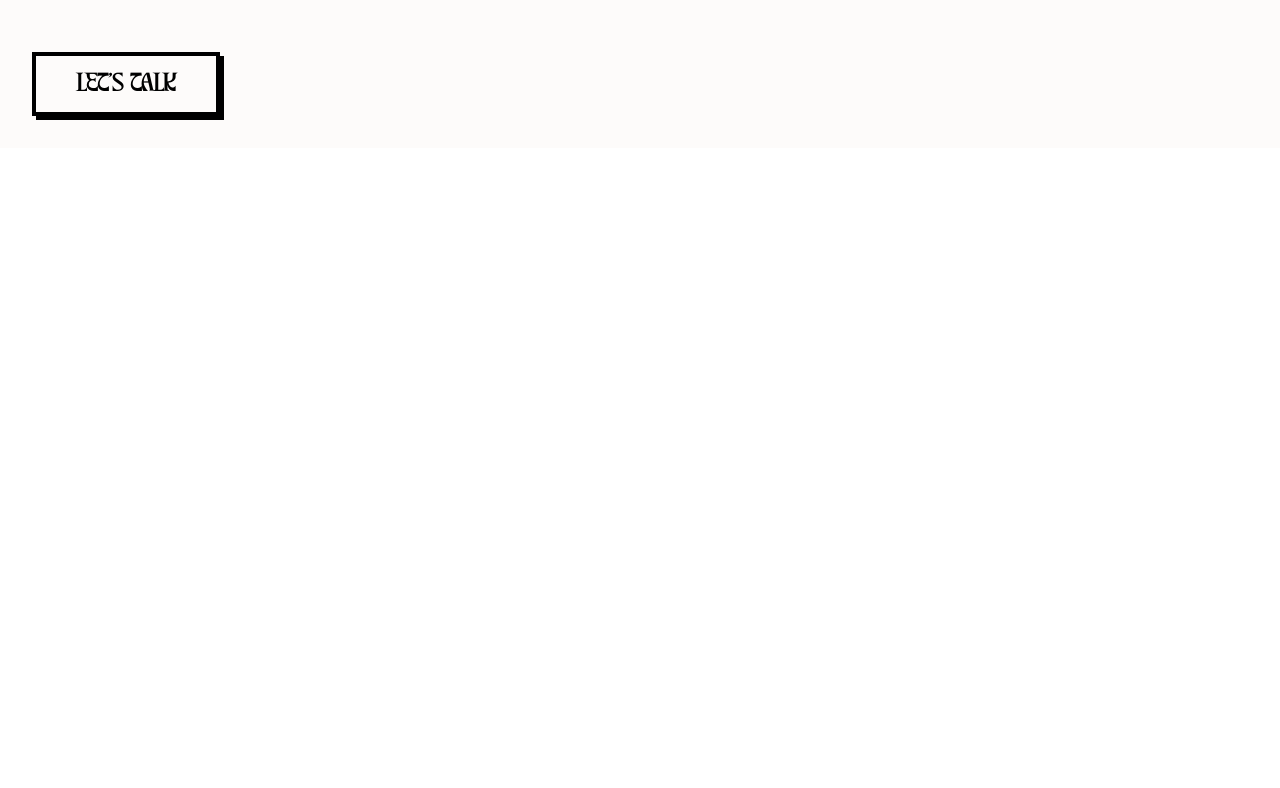
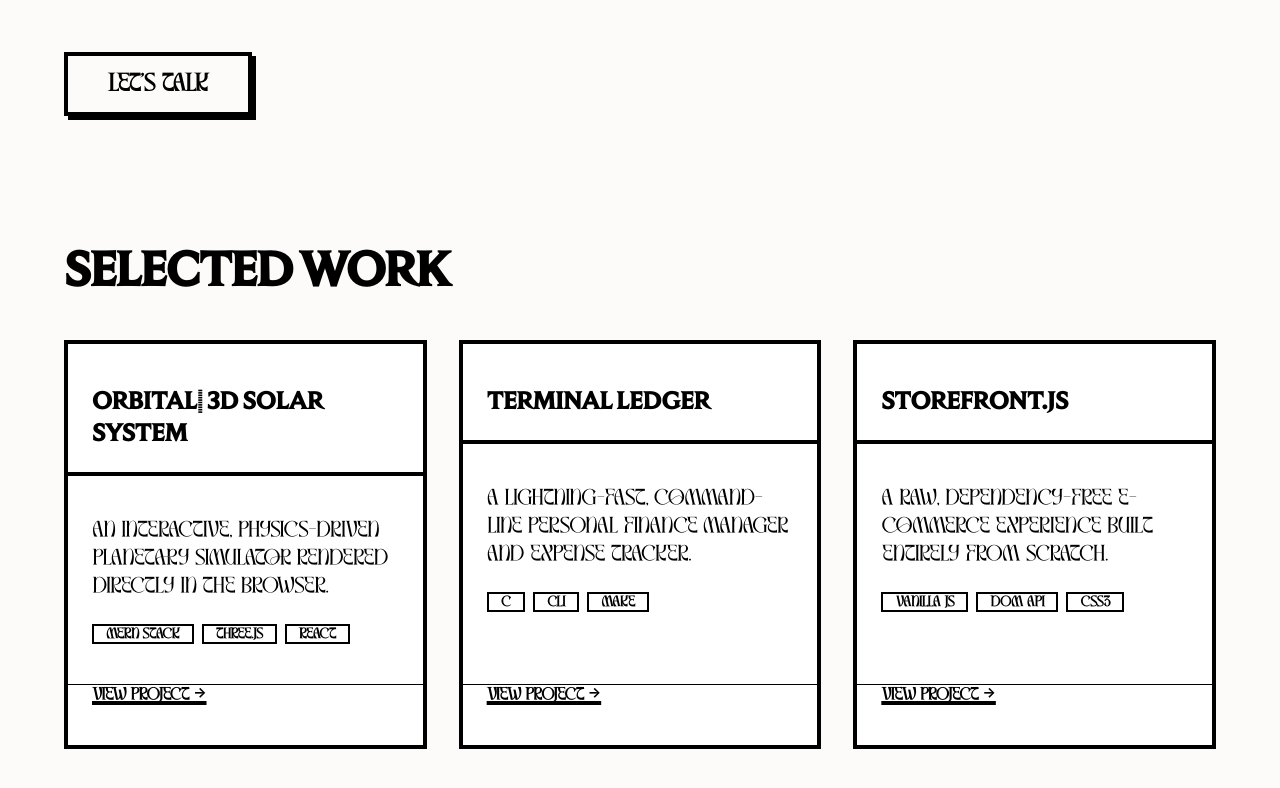
Before and after one commit to samybit/brutalist-portfolio, a React (Vite) app: page / in a window 1280 px wide. Shown: the part 696-1484 px from the top of the page. Before the commit the page ends 844 px from the top, so only its background shows below. Built offline with nearby package versions, Linux system fonts and the light colour scheme.

Commit message:
add project cards and badges

```diff
--- a/src/App.tsx
+++ b/src/App.tsx
@@ -1,5 +1,29 @@
 import { motion } from "framer-motion";
 import { Button } from "@/components/ui/button";
+import { Badge } from "@/components/ui/badge";
+import { Card, CardContent, CardDescription, CardFooter, CardHeader, CardTitle } from "@/components/ui/card";
+
+// Data array for the grid
+const projects = [
+  {
+    title: "Orbital: 3D Solar System",
+    description: "An interactive, physics-driven planetary simulator rendered directly in the browser.",
+    tech: ["MERN Stack", "Three.js", "React"],
+    link: "#"
+  },
+  {
+    title: "Terminal Ledger",
+    description: "A lightning-fast, command-line personal finance manager and expense tracker.",
+    tech: ["C", "CLI", "Make"],
+    link: "#"
+  },
+  {
+    title: "Storefront.js",
+    description: "A raw, dependency-free e-commerce experience built entirely from scratch.",
+    tech: ["Vanilla JS", "DOM API", "CSS3"],
+    link: "#"
+  }
+];
 
 export default function App() {
   return (
@@ -10,25 +34,25 @@
           Samy<span className="text-mainBrand">.</span>Dev
         </h1>
         <nav className="space-x-8 font-sans font-bold uppercase text-sm hidden md:block">
-          <a href="#" className="hover:text-mainBrand underline decoration-4 underline-offset-4">Work</a>
-          <a href="#" className="hover:text-mainBrand underline decoration-4 underline-offset-4">Process</a>
-          <a href="#" className="hover:text-mainBrand underline decoration-4 underline-offset-4">Contact</a>
+          <a href="#work" className="hover:text-mainBrand underline decoration-4 underline-offset-4">Work</a>
+          <a href="#contact" className="hover:text-mainBrand underline decoration-4 underline-offset-4">Contact</a>
         </nav>
       </header>
 
       {/* Hero Content */}
-      <main className="max-w-6xl">
+      <main className="max-w-6xl mx-auto">
         <motion.div
           initial={{ x: -50, opacity: 0 }}
           animate={{ x: 0, opacity: 1 }}
           transition={{ duration: 0.5, ease: "easeOut" }}
+          className="mb-32"
         >
           <h2 className="text-7xl md:text-9xl font-heading font-black uppercase leading-[0.8] mb-10">
             Design <br /> Without <br /> <span className="italic text-mainBrand">Apology.</span>
           </h2>
 
           <p className="font-sans text-xl md:text-2xl max-w-xl font-bold mb-12 leading-tight">
-            A MERN stack developer building interfaces that demand attention through heavy borders and sharp typography.
+            A developer building interfaces that demand attention through heavy borders and sharp typography.
           </p>
 
           <div className="flex gap-4">
@@ -37,6 +61,55 @@
             </Button>
           </div>
         </motion.div>
+
+        {/* Selected Work Section */}
+        <section id="work" className="mb-32">
+          <div className="flex items-center gap-6 mb-12">
+            <h3 className="text-5xl font-heading font-black uppercase tracking-tight">Selected Work</h3>
+            <div className="h-2 flex-grow bg-foreground"></div>
+          </div>
+
+          <div className="grid grid-cols-1 md:grid-cols-2 lg:grid-cols-3 gap-8">
+            {projects.map((project, index) => (
+              <motion.div
+                key={index}
+                initial={{ y: 50, opacity: 0 }}
+                whileInView={{ y: 0, opacity: 1 }}
+                viewport={{ once: true, margin: "-50px" }}
+                transition={{ duration: 0.4, delay: index * 0.1 }}
+              >
+                <Card className="h-full flex flex-col rounded-none border-4 border-foreground shadow-brutal hover:shadow-none hover:translate-x-2 hover:translate-y-2 transition-all bg-white duration-200 cursor-pointer group">
+                  <CardHeader className="border-b-4 border-foreground bg-accent/20 p-6">
+                    <CardTitle className="text-2xl font-heading font-black uppercase group-hover:text-mainBrand transition-colors">
+                      {project.title}
+                    </CardTitle>
+                  </CardHeader>
+                  <CardContent className="flex-grow p-6">
+                    <CardDescription className="font-sans text-lg text-foreground font-medium mb-6">
+                      {project.description}
+                    </CardDescription>
+                    <div className="flex flex-wrap gap-2">
+                      {project.tech.map((tech, i) => (
+                        <Badge
+                          key={i}
+                          variant="outline"
+                          className="rounded-none border-2 border-foreground font-sans font-bold uppercase text-xs px-3 py-1"
+                        >
+                          {tech}
+                        </Badge>
+                      ))}
+                    </div>
+                  </CardContent>
+                  <CardFooter className="p-6 pt-0">
+                    <a href={project.link} className="font-sans font-bold uppercase text-sm underline decoration-4 underline-offset-4 hover:text-mainBrand transition-colors">
+                      View Project &rarr;
+                    </a>
+                  </CardFooter>
+                </Card>
+              </motion.div>
+            ))}
+          </div>
+        </section>
       </main>
     </div>
   );
--- /dev/null
+++ b/src/components/ui/badge.tsx
@@ -0,0 +1,49 @@
+import * as React from "react"
+import { cva, type VariantProps } from "class-variance-authority"
+import { Slot } from "radix-ui"
+
+import { cn } from "@/lib/utils"
+
+const badgeVariants = cva(
+  "group/badge inline-flex h-5 w-fit shrink-0 items-center justify-center gap-1 overflow-hidden rounded-none border border-transparent px-2 py-0.5 text-xs font-medium whitespace-nowrap transition-all focus-visible:border-ring focus-visible:ring-[3px] focus-visible:ring-ring/50 has-data-[icon=inline-end]:pr-1.5 has-data-[icon=inline-start]:pl-1.5 aria-invalid:border-destructive aria-invalid:ring-destructive/20 dark:aria-invalid:ring-destructive/40 [&>svg]:pointer-events-none [&>svg]:size-3!",
+  {
+    variants: {
+      variant: {
+        default: "bg-primary text-primary-foreground [a]:hover:bg-primary/80",
+        secondary:
+          "bg-secondary text-secondary-foreground [a]:hover:bg-secondary/80",
+        destructive:
+          "bg-destructive/10 text-destructive focus-visible:ring-destructive/20 dark:bg-destructive/20 dark:focus-visible:ring-destructive/40 [a]:hover:bg-destructive/20",
+        outline:
+          "border-border text-foreground [a]:hover:bg-muted [a]:hover:text-muted-foreground",
+        ghost:
+          "hover:bg-muted hover:text-muted-foreground dark:hover:bg-muted/50",
+        link: "text-primary underline-offset-4 hover:underline",
+      },
+    },
+    defaultVariants: {
+      variant: "default",
+    },
+  }
+)
+
+function Badge({
+  className,
+  variant = "default",
+  asChild = false,
+  ...props
+}: React.ComponentProps<"span"> &
+  VariantProps<typeof badgeVariants> & { asChild?: boolean }) {
+  const Comp = asChild ? Slot.Root : "span"
+
+  return (
+    <Comp
+      data-slot="badge"
+      data-variant={variant}
+      className={cn(badgeVariants({ variant }), className)}
+      {...props}
+    />
+  )
+}
+
+export { Badge, badgeVariants }
--- /dev/null
+++ b/src/components/ui/card.tsx
@@ -0,0 +1,103 @@
+import * as React from "react"
+
+import { cn } from "@/lib/utils"
+
+function Card({
+  className,
+  size = "default",
+  ...props
+}: React.ComponentProps<"div"> & { size?: "default" | "sm" }) {
+  return (
+    <div
+      data-slot="card"
+      data-size={size}
+      className={cn(
+        "group/card flex flex-col gap-4 overflow-hidden rounded-none bg-card py-4 text-xs/relaxed text-card-foreground ring-1 ring-foreground/10 has-data-[slot=card-footer]:pb-0 has-[>img:first-child]:pt-0 data-[size=sm]:gap-2 data-[size=sm]:py-3 data-[size=sm]:has-data-[slot=card-footer]:pb-0 *:[img:first-child]:rounded-none *:[img:last-child]:rounded-none",
+        className
+      )}
+      {...props}
+    />
+  )
+}
+
+function CardHeader({ className, ...props }: React.ComponentProps<"div">) {
+  return (
+    <div
+      data-slot="card-header"
+      className={cn(
+        "group/card-header @container/card-header grid auto-rows-min items-start gap-1 rounded-none px-4 group-data-[size=sm]/card:px-3 has-data-[slot=card-action]:grid-cols-[1fr_auto] has-data-[slot=card-description]:grid-rows-[auto_auto] [.border-b]:pb-4 group-data-[size=sm]/card:[.border-b]:pb-3",
+        className
+      )}
+      {...props}
+    />
+  )
+}
+
+function CardTitle({ className, ...props }: React.ComponentProps<"div">) {
+  return (
+    <div
+      data-slot="card-title"
+      className={cn(
+        "text-sm font-medium group-data-[size=sm]/card:text-sm",
+        className
+      )}
+      {...props}
+    />
+  )
+}
+
+function CardDescription({ className, ...props }: React.ComponentProps<"div">) {
+  return (
+    <div
+      data-slot="card-description"
+      className={cn("text-xs/relaxed text-muted-foreground", className)}
+      {...props}
+    />
+  )
+}
+
+function CardAction({ className, ...props }: React.ComponentProps<"div">) {
+  return (
+    <div
+      data-slot="card-action"
+      className={cn(
+        "col-start-2 row-span-2 row-start-1 self-start justify-self-end",
+        className
+      )}
+      {...props}
+    />
+  )
+}
+
+function CardContent({ className, ...props }: React.ComponentProps<"div">) {
+  return (
+    <div
+      data-slot="card-content"
+      className={cn("px-4 group-data-[size=sm]/card:px-3", className)}
+      {...props}
+    />
+  )
+}
+
+function CardFooter({ className, ...props }: React.ComponentProps<"div">) {
+  return (
+    <div
+      data-slot="card-footer"
+      className={cn(
+        "flex items-center rounded-none border-t p-4 group-data-[size=sm]/card:p-3",
+        className
+      )}
+      {...props}
+    />
+  )
+}
+
+export {
+  Card,
+  CardHeader,
+  CardFooter,
+  CardTitle,
+  CardAction,
+  CardDescription,
+  CardContent,
+}
```
